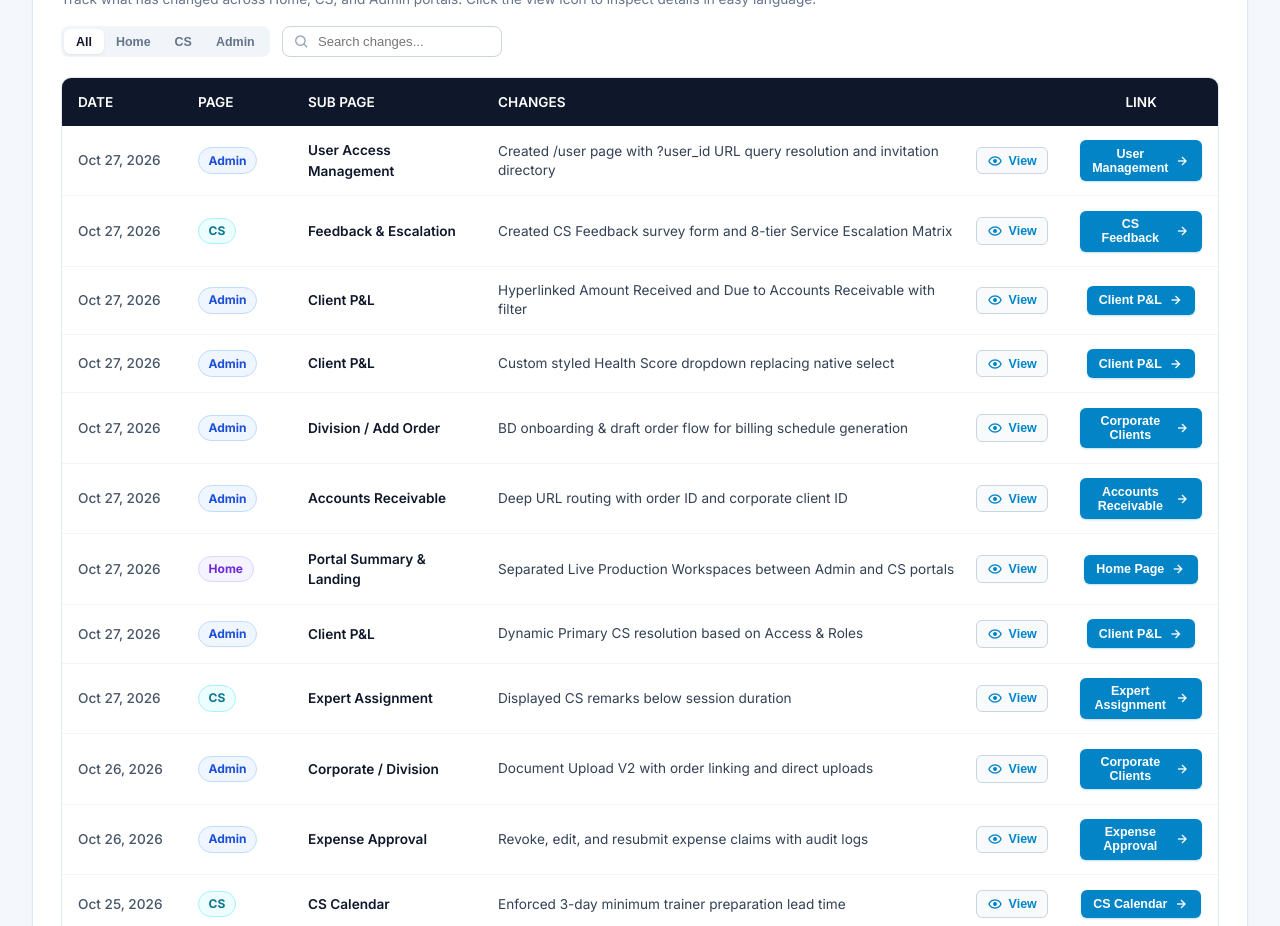
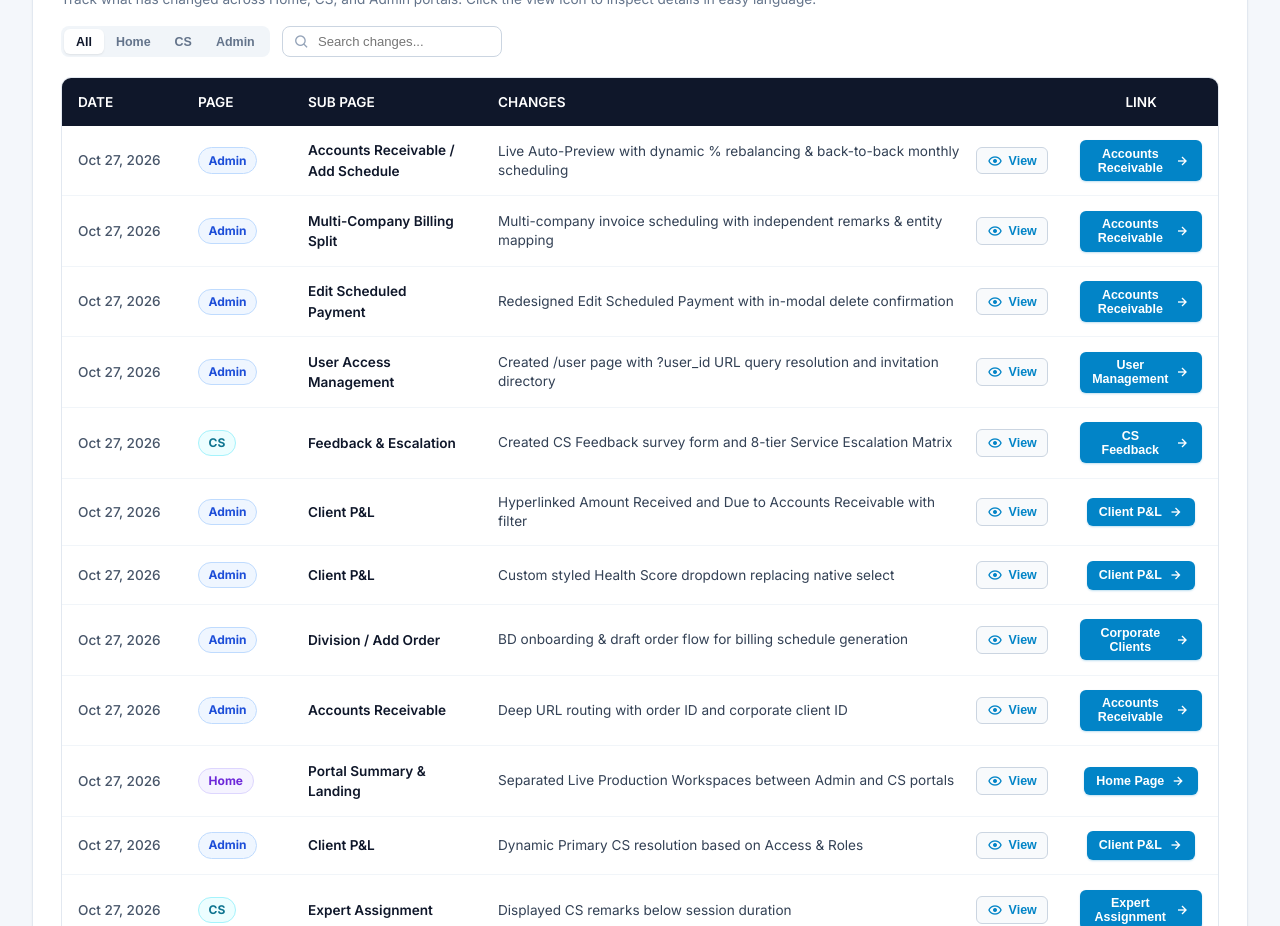
Before and after one commit to karan-mantracare/cs-admin-billing, a React (Vite) app: page /home in a window 1280 px wide. Shown: the part 1500-2426 px from the top of the page. Built offline with nearby package versions, Linux system fonts and the light colour scheme.

Commit message:
docs: update Home page Change Log with dynamic schedule, multi-company split, and in-modal delete entries

```diff
--- a/src/data/changelogData.js
+++ b/src/data/changelogData.js
@@ -1,4 +1,59 @@
 export const CHANGELOG_DATA = [
+  {
+    id: 'cl-dynamic-schedule',
+    date: '2026-10-27',
+    formattedDate: 'Oct 27, 2026',
+    page: 'Admin',
+    subPage: 'Accounts Receivable / Add Schedule',
+    summary: 'Live Auto-Preview with dynamic % rebalancing & back-to-back monthly scheduling',
+    details: 'Added live auto-preview schedule generator with flexible % rebalancing (e.g. 50% upfront on Invoice 1 + 5 monthly back-to-back at 10%), inline confirmation checkmark (✓), undo (↺), and standardized "Invoice By Date".',
+    plainLanguage: 'When scheduling invoice payments for an order, a live schedule table appears dynamically inside the modal. You can set custom percentages on any invoice (e.g. 50% on Invoice 1) and click the checkmark—the remaining invoices automatically calculate and rebalance equally (10% each across the next 5 back-to-back monthly installments). You can also edit dates and remarks directly inline, or reset back to equal distribution.',
+    highlights: [
+      'Live auto-preview table inside Add Schedule modal with instant calculation',
+      'Dynamic % rebalancing algorithm: locks edited rows and automatically distributes remainder equally to reach exactly 100%',
+      'Single-click confirmation (✓) and undo reset (↺) per invoice row',
+      'Consecutive monthly back-to-back date scheduling based on payment terms',
+      'Renamed and standardized table and edit labels to "Invoice By Date" alongside "Due By Date"'
+    ],
+    path: '/client-payments',
+    linkText: 'Accounts Receivable'
+  },
+  {
+    id: 'cl-multicompany-billing',
+    date: '2026-10-27',
+    formattedDate: 'Oct 27, 2026',
+    page: 'Admin',
+    subPage: 'Multi-Company Billing Split',
+    summary: 'Multi-company invoice scheduling with independent remarks & entity mapping',
+    details: 'Supported multi-company order billing splits (e.g. 33%, 33%, 34%) with entity badges, individual installment calculations, and separate remarks per company invoice.',
+    plainLanguage: 'For client orders requiring billing across multiple entities (e.g., MCC, MCHI, MRC - FZCO), the system now accurately distributes each installment across all selected companies according to their split percentage, generating independent invoice line items with company badges, individual amounts, and entity-specific remarks.',
+    highlights: [
+      'Added multi-company allocation in onboarding and billing setup with 1-click Equal Split',
+      'Accurate per-entity installment breakdown in both live preview and full preview',
+      'Independent remarks input for each billing entity invoice line item',
+      'Clean entity badges and split percentages shown throughout the schedule'
+    ],
+    path: '/client-payments',
+    linkText: 'Accounts Receivable'
+  },
+  {
+    id: 'cl-in-modal-delete',
+    date: '2026-10-27',
+    formattedDate: 'Oct 27, 2026',
+    page: 'Admin',
+    subPage: 'Edit Scheduled Payment',
+    summary: 'Redesigned Edit Scheduled Payment with in-modal delete confirmation',
+    details: 'Replaced generic browser alert/confirm with an elegant in-modal confirmation card, updated fields to "Invoice By Date", and improved currency conversion display.',
+    plainLanguage: 'Editing scheduled payments now features a safer and cleaner experience. Clicking "Delete Invoice" displays an in-modal confirmation card with warning details and red confirm button instead of standard browser popups. Standardized date fields to "Invoice By Date" and "Due By Date".',
+    highlights: [
+      'Built-in in-modal delete confirmation dialog with smooth slide/fade animation',
+      'Standardized label to "Invoice By Date"',
+      'Dynamic USD conversion display with auto-calculation badge',
+      'Entity badge indicator showing corporate/billing company name and percentage'
+    ],
+    path: '/client-payments',
+    linkText: 'Accounts Receivable'
+  },
   {
     id: 'cl-users',
     date: '2026-10-27',
```
